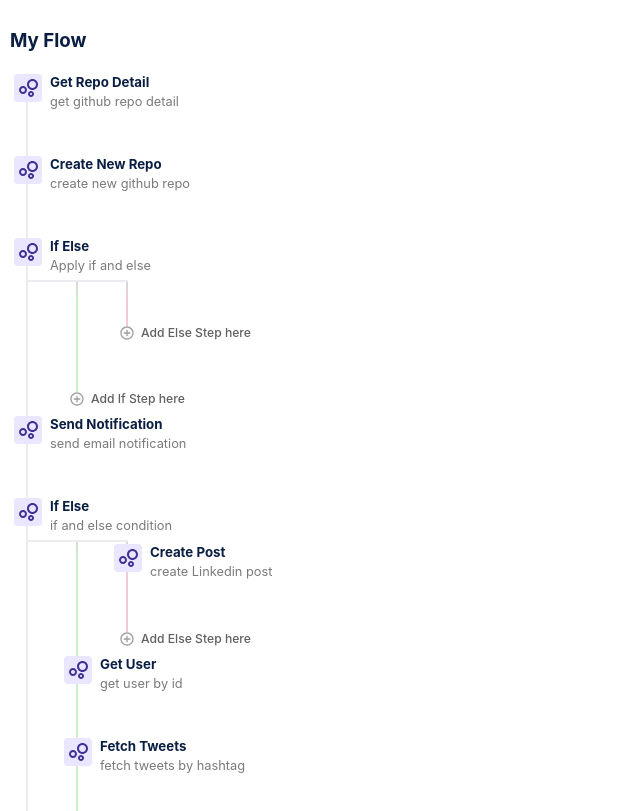
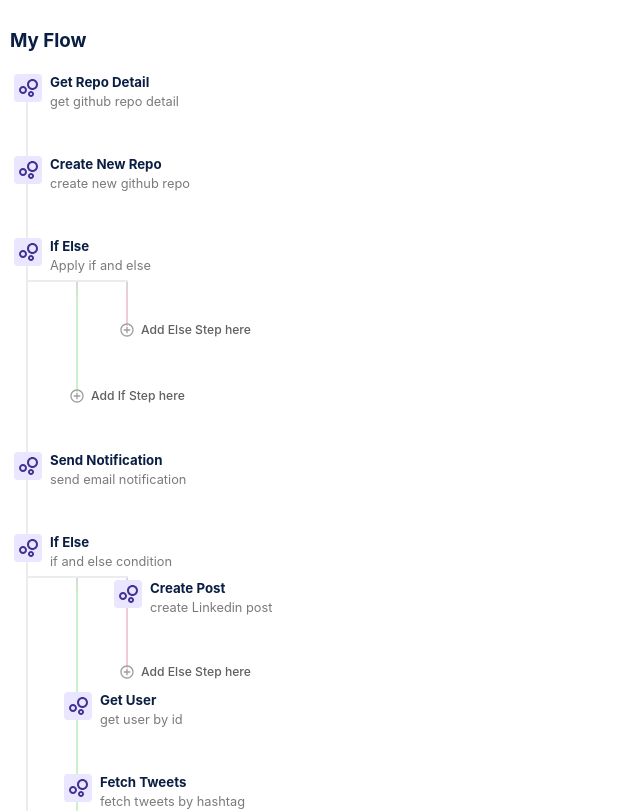
Before and after one commit to pradeep-mishra/flow-tree, a React (Vite) app: page / in a window 1280 px wide. Shown: the top 811 px of the page, without its empty margins (0-640 px from the left). Built offline with nearby package versions, Linux system fonts and the light colour scheme.

Commit message:
nested state functional now

```diff
--- a/package.json
+++ b/package.json
@@ -10,6 +10,7 @@
   },
   "dependencies": {
     "immer": "^9.0.15",
+    "lodash": "^4.17.21",
     "react": "^18.2.0",
     "react-dom": "^18.2.0",
     "react-icons": "^4.4.0",
--- a/src/App.jsx
+++ b/src/App.jsx
@@ -1,3 +1,4 @@
+import { get } from 'lodash';
 import './App.css';
 import './Components.css';
 import AddStepButton from './components/AddStepButton';
@@ -12,18 +13,23 @@ function App() {
   const title = useFlowStore((state) => state.title);
   const steps = useFlowStore((state) => state.steps);
 
-  function addStep(position) {
+  function addNewStep(path, position) {
     const newItem = {
       name: 's' + Math.random() * Date.now(),
       id: 's' + Math.random() * Date.now(),
       title: 'Configure Step',
       desc: 'description here'
     };
-    if (isNaN(position)) {
-      return setSteps([...steps, newItem]);
+    let newSteps = [...steps];
+    let frag = path ? get(steps, path) : newSteps;
+    if (!frag) {
+      return console.log('store fragment not found to', path, position);
     }
-    let newSteps = [...steps];
-    newSteps.splice(position + 1, 0, newItem);
+    if (!isNaN(position)) {
+      frag.splice(position + 1, 0, newItem);
+      return setSteps(newSteps);
+    }
+    frag.push(newItem);
     setSteps(newSteps);
   }
 
@@ -31,9 +37,9 @@ function App() {
     <div className='App'>
       <FlowTree title={title}>
         <FlowBlock>
-          <RenderBlocks steps={steps} setSteps={addStep} />
+          <RenderBlocks steps={steps} onNewStep={addNewStep} />
           <VSpacer space={30} />
-          <AddStepButton setSteps={addStep} />
+          <AddStepButton path='' onNewStep={addNewStep} />
         </FlowBlock>
       </FlowTree>
     </div>
--- a/src/Components.css
+++ b/src/Components.css
@@ -45,7 +45,7 @@
     repeat-y scroll 16px center / 2px;
 }
 
-.ft-step-block {
+.ft-step-block-head {
   display: flex;
   gap: 0.5em;
   padding: 4px;
@@ -54,9 +54,14 @@
   border-radius: 6px;
   position: relative;
 }
-.ft-step-block:hover {
+.ft-step-block-head:hover {
   background-color: rgba(204, 204, 204, 0.2);
   cursor: pointer;
+}
+
+.ft-step-block-body {
+  padding-left: 50px;
+  position: relative;
 }
 .ft-step-hide {
   opacity: 0;
@@ -69,7 +74,7 @@
   opacity: 0;
   padding-top: 2px;
 }
-.ft-step-block:hover .ft-step-config-icon {
+.ft-step-block-head:hover .ft-step-config-icon {
   opacity: 1;
 }
 
@@ -106,6 +111,7 @@
 .add-step-btn-text {
   margin-top: 9px;
   margin-left: 6px;
+  margin-bottom: 6px;
   font-size: 0.76em;
   font-weight: 500;
 }
--- a/src/components/AddStepButton.jsx
+++ b/src/components/AddStepButton.jsx
@@ -1,14 +1,21 @@
 import React from 'react';
 import { MdAddCircleOutline } from 'react-icons/md';
 
-const AddStepButton = ({ hideByDefault, position, setSteps, title }) => {
-  const addNewStep = () => {
-    setSteps(position);
-  };
+const AddStepButton = ({
+  hideByDefault,
+  title,
+  path,
+  position,
+  onNewStep,
+  className
+}) => {
+  const addNewStep = () => onNewStep(path, position);
   return (
     <div
       onClick={addNewStep}
-      className={`add-step-mid ${hideByDefault ? 'ft-step-hide' : ''}`}>
+      className={`add-step-mid ${hideByDefault ? 'ft-step-hide' : ''} ${
+        className ?? ''
+      }`}>
       <div className='add-step-wrapper'>
         <div>
           <div className='add-step-btn'>
--- a/src/components/If.jsx
+++ b/src/components/If.jsx
@@ -17,11 +17,11 @@ const ElseBlock = ({ children }) => {
   return null;
 };
 
-const If = ({ children }) => {
+const If = ({ children, className }) => {
   const ifBlock = children.find((el) => el.type === IfBlock);
   const elseBlock = children.find((el) => el.type === ElseBlock);
   return (
-    <div style={{ paddingLeft: '50px', position: 'relative' }}>
+    <div className={className}>
       <div style={hLineStyle}></div>
       <FlowBlock className='spear-head-bg-line-green'>
         <div style={{ paddingLeft: '50px' }}>
--- a/src/components/RenderBlocks.jsx
+++ b/src/components/RenderBlocks.jsx
@@ -4,43 +4,55 @@ import If from './If';
 import StepBlock from './StepBlock';
 import VSpacer from './VSpacer';
 
-const RenderBlocks = ({ steps, setSteps, currentPosition, showAddButton }) => {
-  const loadBlockSwitch = (step, currentPosition) => {
+const RenderBlocks = ({ steps, path, onNewStep, showMiddleAddButton }) => {
+  path = path || '';
+  const loadBlockSwitch = React.useCallback(
+    (step, currentPosition, currentPath, currParent) => {
       switch (step.as) {
         case 'ifelse':
           return (
             <>
               <StepBlock title={step.title} desc={step.desc} />
-            <If>
+              <If className='ft-step-block-body'>
                 <If.If>
                   <RenderBlocks
-                  hideAddButton={true}
                     steps={step.if}
-                  position={currentPosition}
-                  setSteps={setSteps}
+                    path={`${currentPath}.if`}
+                    onNewStep={onNewStep}
                   />
                   <VSpacer space={30} />
                   <AddStepButton
                     title='Add If Step here'
-                  position={currentPosition}
-                  setSteps={setSteps}
+                    path={`${currentPath}.if`}
+                    onNewStep={onNewStep}
                   />
                 </If.If>
                 <If.Else>
                   <RenderBlocks
-                  hideAddButton={true}
                     steps={step.else}
-                  position={currentPosition}
-                  setSteps={setSteps}
+                    path={`${currentPath}.else`}
+                    onNewStep={onNewStep}
                   />
                   <VSpacer space={30} />
                   <AddStepButton
                     title='Add Else Step here'
-                  position={currentPosition}
-                  setSteps={setSteps}
+                    path={`${currentPath}.else`}
+                    onNewStep={onNewStep}
                   />
                 </If.Else>
               </If>
+              <div className='ft-step-block-foot'>
+                {steps.length > currentPosition + 1 ? (
+                  <AddStepButton
+                    hideByDefault={!showMiddleAddButton}
+                    position={currentPosition}
+                    path={path}
+                    onNewStep={onNewStep}
+                  />
+                ) : (
+                  <></>
+                )}
+              </div>
             </>
           );
         default:
@@ -49,9 +61,11 @@ const RenderBlocks = ({ steps, setSteps, currentPosition, showAddButton }) => {
               <StepBlock title={step.title} desc={step.desc} />
               {steps.length > currentPosition + 1 ? (
                 <AddStepButton
-                hideByDefault={!showAddButton}
+                  hideByDefault={!showMiddleAddButton}
                   position={currentPosition}
-                setSteps={setSteps}
+                  path={path}
+                  onNewStep={onNewStep}
+                  className='ft-step-block-foot'
                 />
               ) : (
                 <></>
@@ -59,12 +73,16 @@ const RenderBlocks = ({ steps, setSteps, currentPosition, showAddButton }) => {
             </>
           );
       }
-  };
+    }
+  );
 
   return (
     <>
       {steps.map((step, index) => {
-        return <div key={step.id}>{loadBlockSwitch(step, index)}</div>;
+        const currPath = `${path}[${index}]`;
+        return (
+          <div key={index}>{loadBlockSwitch(step, index, currPath, path)}</div>
+        );
       })}
     </>
   );
--- a/src/components/StepBlock.jsx
+++ b/src/components/StepBlock.jsx
@@ -4,10 +4,9 @@ import StepTitle from './StepTitle';
 
 const StepBlock = ({ title, desc, icon, noLine }) => {
   return (
-    <div className='ft-step-block'>
+    <div className='ft-step-block-head'>
       <div style={{ position: 'relative' }}>
         <StepIcon icon={icon} />
-        {/* <StepSideLine />*/}
       </div>
       <StepTitle title={title} desc={desc} />
     </div>
--- a/src/store/flow.js
+++ b/src/store/flow.js
@@ -1,5 +1,4 @@
 import create from 'zustand';
-//import {immer} from 'zustand/middleware/immer'
 import flow from '../sample/flow1.json';
 const useFlowStore = create((set) => ({
   title: flow.title,
```
Also changed, not shown: src/components/BottomAddStep.jsx (deleted, +0 -18 lines), src/components/StepSideLine.jsx (deleted, +0 -7 lines), 1 other file (tests, documents, lock files or other folders). Lines whose indentation alone changed are shown as unchanged.
